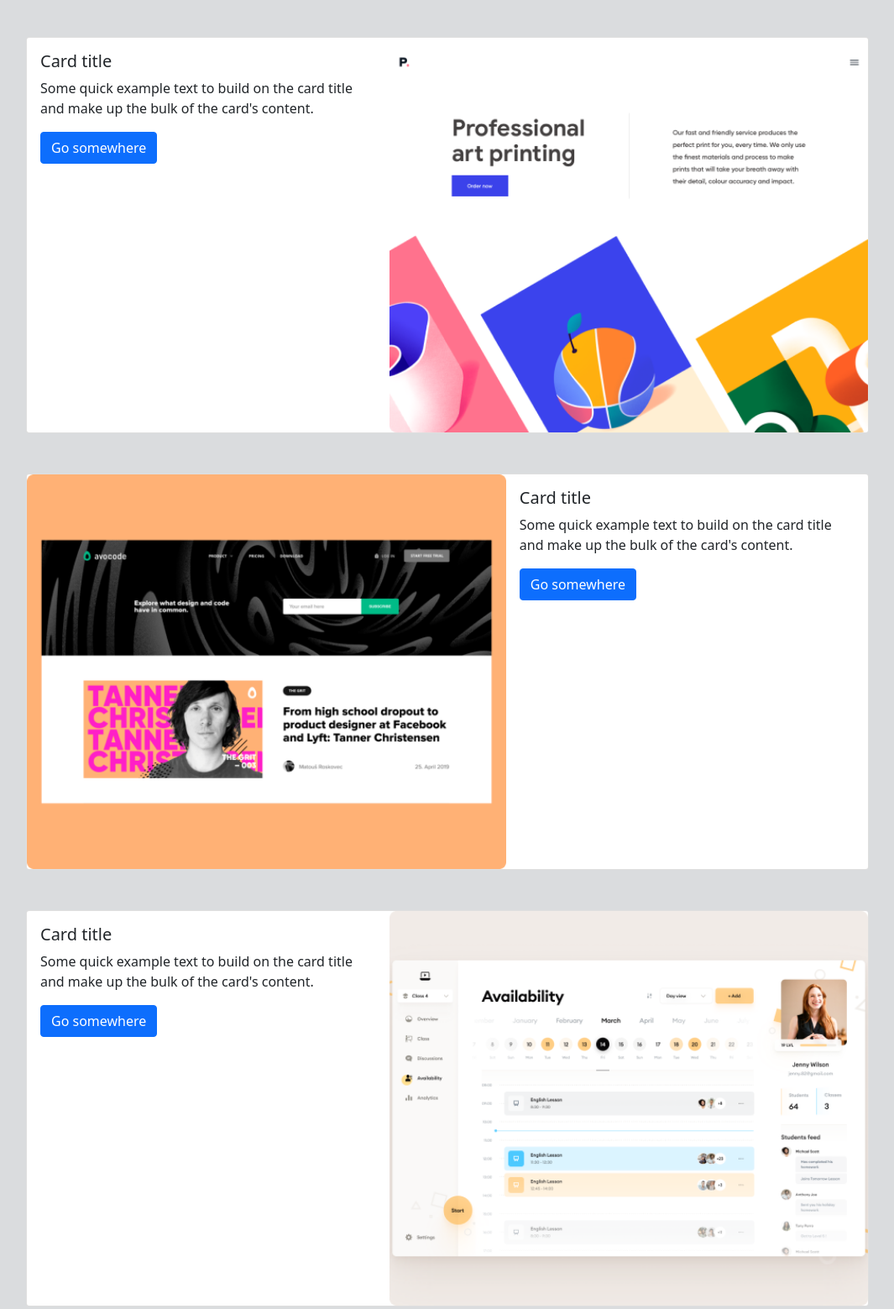
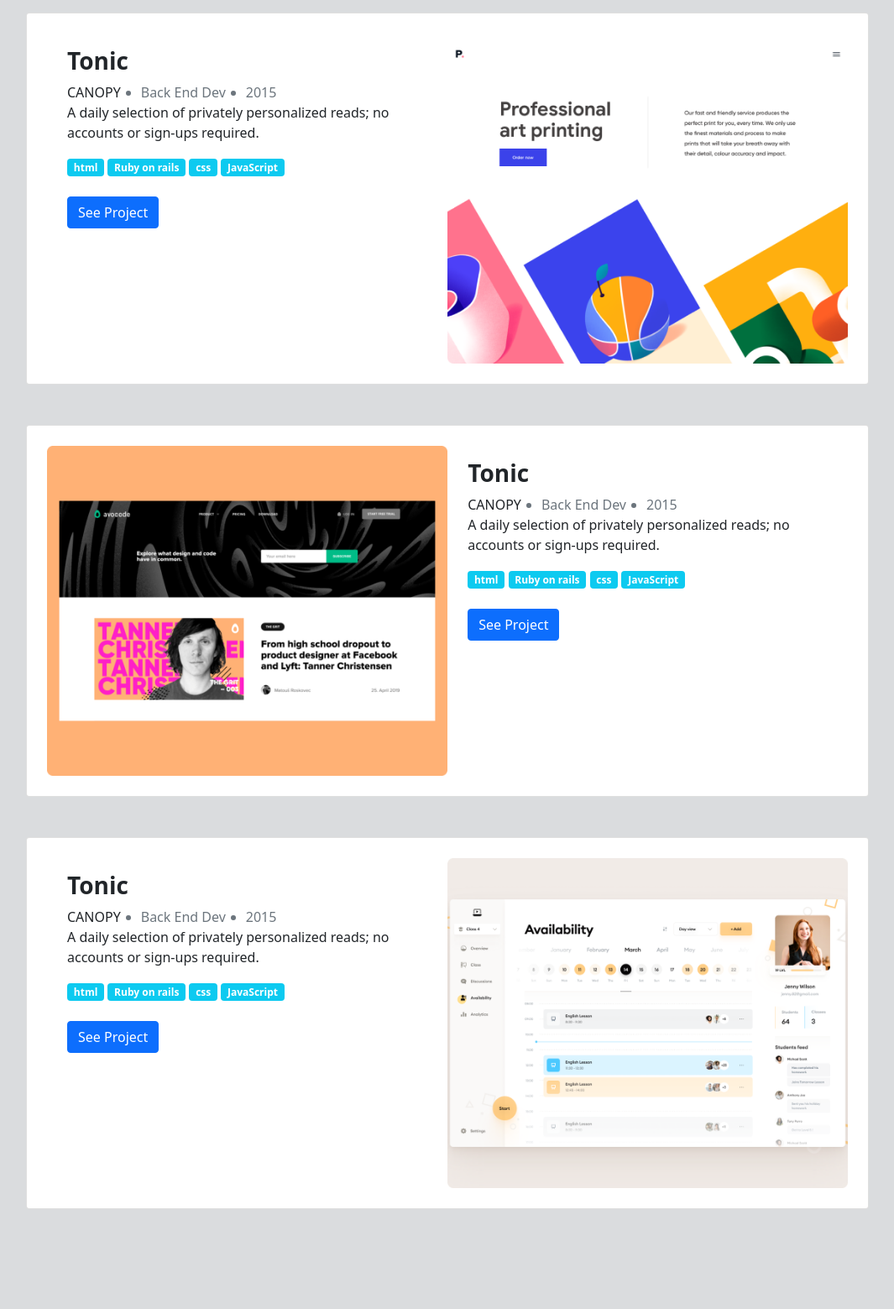
Before and after one commit to LuisDavidRodriguez/Try-bootstrap, a website: page index.html in a window 1280 px wide. Shown: the part 1380-2939 px from the top of the page at 84% size, without its empty margins (99-1164 px from the left). After the commit the page ends 2868 px from the top, so only its background shows below. Drawn offline with Linux system fonts and the light colour scheme.

Commit message:
Add bandage to the project

```diff
--- a/index.html
+++ b/index.html
@@ -32,7 +32,6 @@
 
   <main>
     <section class="container-fluid welcome  d-flex justify-content-center bg-white">
-
         <!-- Welcome area -->
         <div class="d-flex justify-content-center d-flex align-items-center" style="width: 70%;">
           <div class="card-body">
@@ -62,46 +61,111 @@
 
           </div>
         </div>
-
-
     </section>
 
+    <!-- Projects zone -->
     <section class="container">
-      <div class="card d-flex flex-row m-5" style="width: 90%;">
-        <img src="assets/project1.png" class="card-img-top" alt="...">
-        <div class="card-body">
-          <h5 class="card-title">Card title</h5>
-          <p class="card-text">Some quick example text to build on the card title and make up the bulk of the card's content.</p>
-          <a href="#" class="btn btn-primary">Go somewhere</a>
+
+      <!-- Project 1 -->
+      <div class="card d-flex flex-row m-5 p-4" style="width: 90%;">
+        <img src="assets/project1.png" class="card-img-top" alt="..." style="width: 50%;">
+
+        <div class="card-body ms-2">
+          <h5 class="card-title fs-3 fw-bold">Tonic</h5>
+
+          <ul class="list-group d-flex flex-row align-items-center d-flex justify-content-start text-decoration-none">
+            <li class="list-group-item border-0 p-0 me-4">CANOPY</li>
+            <li class="text-secondary me-4">Back End Dev</li>
+            <li class="text-secondary">2015</li>
+          </ul>
+
+          <p class="fs-6">A daily selection of privately personalized reads; no accounts or sign-ups required.</p>
+
+          <div>
+            <span class="badge bg-info">html</span>
+            <span class="badge bg-info">CSS</span>
+            <span class="badge bg-info">JavaScript</span>
+          </div>
+
+          <a href="#" class="btn btn-primary mt-4">See Project</a>
         </div>
       </div>
 
-      <div class="card d-flex flex-row-reverse m-5" style="width: 90%;">
-        <img src="assets/project2.png" class="card-img-top" alt="...">
-        <div class="card-body">
-          <h5 class="card-title">Card title</h5>
-          <p class="card-text">Some quick example text to build on the card title and make up the bulk of the card's content.</p>
-          <a href="#" class="btn btn-primary">Go somewhere</a>
+      <!-- Project 2 -->
+      <div class="card d-flex flex-row-reverse m-5 p-4" style="width: 90%;">
+        <img src="assets/project2.png"  style="width: 50%;" class="card-img-top" alt="...">
+        <div class="card-body ms-2">
+          <h5 class="card-title fs-3 fw-bold">Tonic</h5>
+
+          <ul class="list-group d-flex flex-row align-items-center d-flex justify-content-start text-decoration-none">
+            <li class="list-group-item border-0 p-0 me-4">CANOPY</li>
+            <li class="text-secondary me-4">Back End Dev</li>
+            <li class="text-secondary">2015</li>
+          </ul>
+
+          <p class="fs-6">A daily selection of privately personalized reads; no accounts or sign-ups required.</p>
+
+          <div>
+            <span class="badge bg-info">html</span>
+            <span class="badge bg-info">Ruby on rails</span>
+            <span class="badge bg-info">css</span>
+            <span class="badge bg-info">JavaScript</span>
+          </div>
+
+          <a href="#" class="btn btn-primary mt-4">See Project</a>
         </div>
       </div>
 
-      <div class="card d-flex flex-row m-5" style="width: 90%;">
-        <img src="assets/project3.png" class="card-img-top" alt="...">
-        <div class="card-body">
-          <h5 class="card-title">Card title</h5>
-          <p class="card-text">Some quick example text to build on the card title and make up the bulk of the card's content.</p>
-          <a href="#" class="btn btn-primary">Go somewhere</a>
+      <!-- Project 3 -->
+      <div class="card d-flex flex-row m-5 p-4" style="width: 90%;">
+        <img src="assets/project3.png" style="width: 50%;" class="card-img-top" alt="...">
+        <div class="card-body ms-2">
+          <h5 class="card-title fs-3 fw-bold">Tonic</h5>
+
+          <ul class="list-group d-flex flex-row align-items-center d-flex justify-content-start text-decoration-none">
+            <li class="list-group-item border-0 p-0 me-4">CANOPY</li>
+            <li class="text-secondary me-4">Back End Dev</li>
+            <li class="text-secondary">2015</li>
+          </ul>
+
+          <p class="fs-6">A daily selection of privately personalized reads; no accounts or sign-ups required.</p>
+
+          <div>
+            <span class="badge bg-info">html</span>
+            <span class="badge bg-info">Ruby on rails</span>
+            <span class="badge bg-info">css</span>
+            <span class="badge bg-info">JavaScript</span>
+          </div>
+
+          <a href="#" class="btn btn-primary mt-4">See Project</a>
         </div>
       </div>
 
-      <div class="card d-flex flex-row-reverse m-5" style="width: 90%;">
-        <img src="assets/project4.png" class="card-img-top" alt="...">
-        <div class="card-body">
-          <h5 class="card-title">Card title</h5>
-          <p class="card-text">Some quick example text to build on the card title and make up the bulk of the card's content.</p>
-          <a href="#" class="btn btn-primary">Go somewhere</a>
+      <!-- Project 4 -->
+      <div class="card d-flex flex-row-reverse m-5 p-4" style="width: 90%;">
+        <img src="assets/project4.png" style="width: 50%;" class="card-img-top" alt="...">
+        <div class="card-body ms-2">
+          <h5 class="card-title fs-3 fw-bold">Tonic</h5>
+
+          <ul class="list-group d-flex flex-row align-items-center d-flex justify-content-start text-decoration-none">
+            <li class="list-group-item border-0 p-0 me-4">CANOPY</li>
+            <li class="text-secondary me-4">Back End Dev</li>
+            <li class="text-secondary">2015</li>
+          </ul>
+
+          <p class="fs-6">A daily selection of privately personalized reads; no accounts or sign-ups required.</p>
+
+          <div>
+            <span class="badge bg-info">html</span>
+            <span class="badge bg-info">Ruby on rails</span>
+            <span class="badge bg-info">css</span>
+            <span class="badge bg-info">JavaScript</span>
+          </div>
+
+          <a href="#" class="btn btn-primary mt-4">See Project</a>
         </div>
       </div>
+
     </section>
   </main>
 
--- a/style.scss
+++ b/style.scss
@@ -8,4 +8,6 @@ main {
   }
 }
 
+.
+
 @import "node_modules/bootstrap/scss/bootstrap.scss";
```
